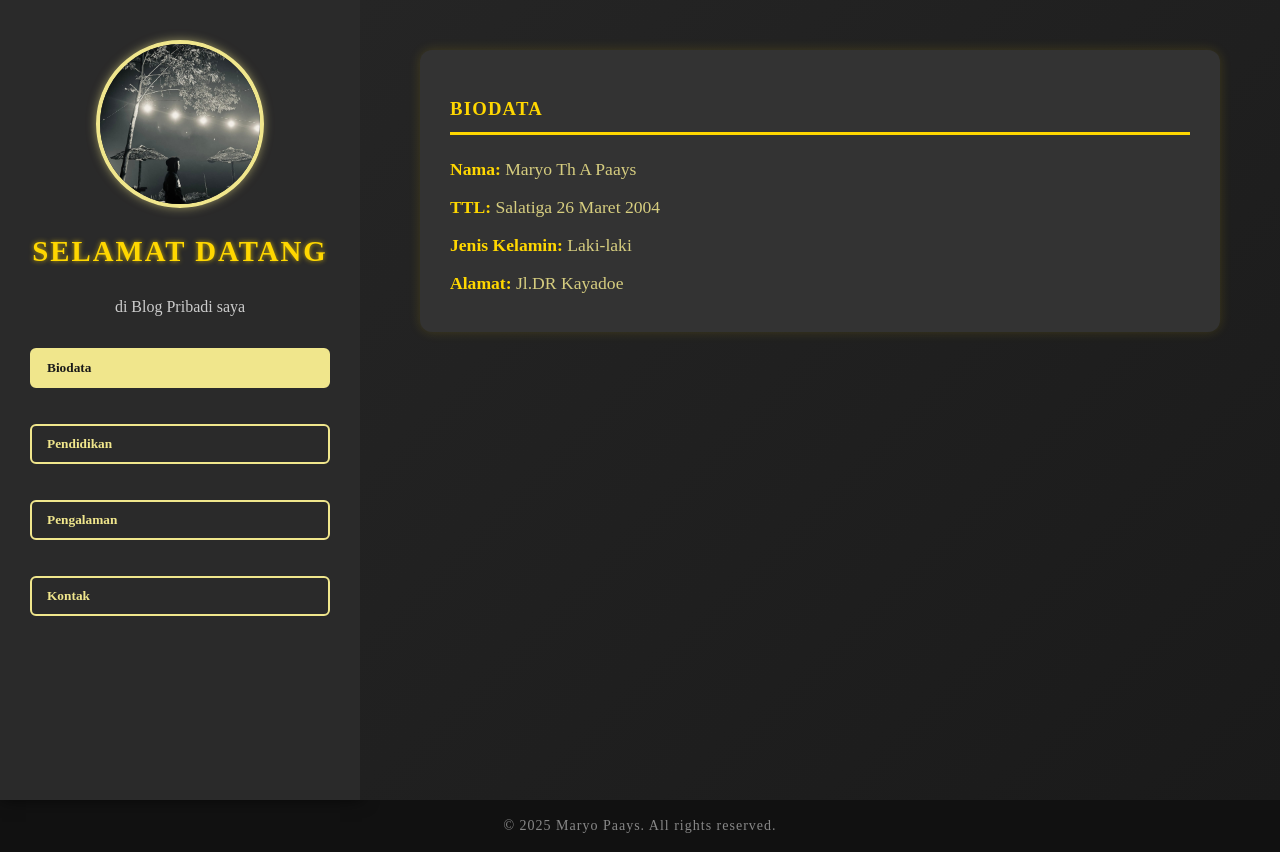
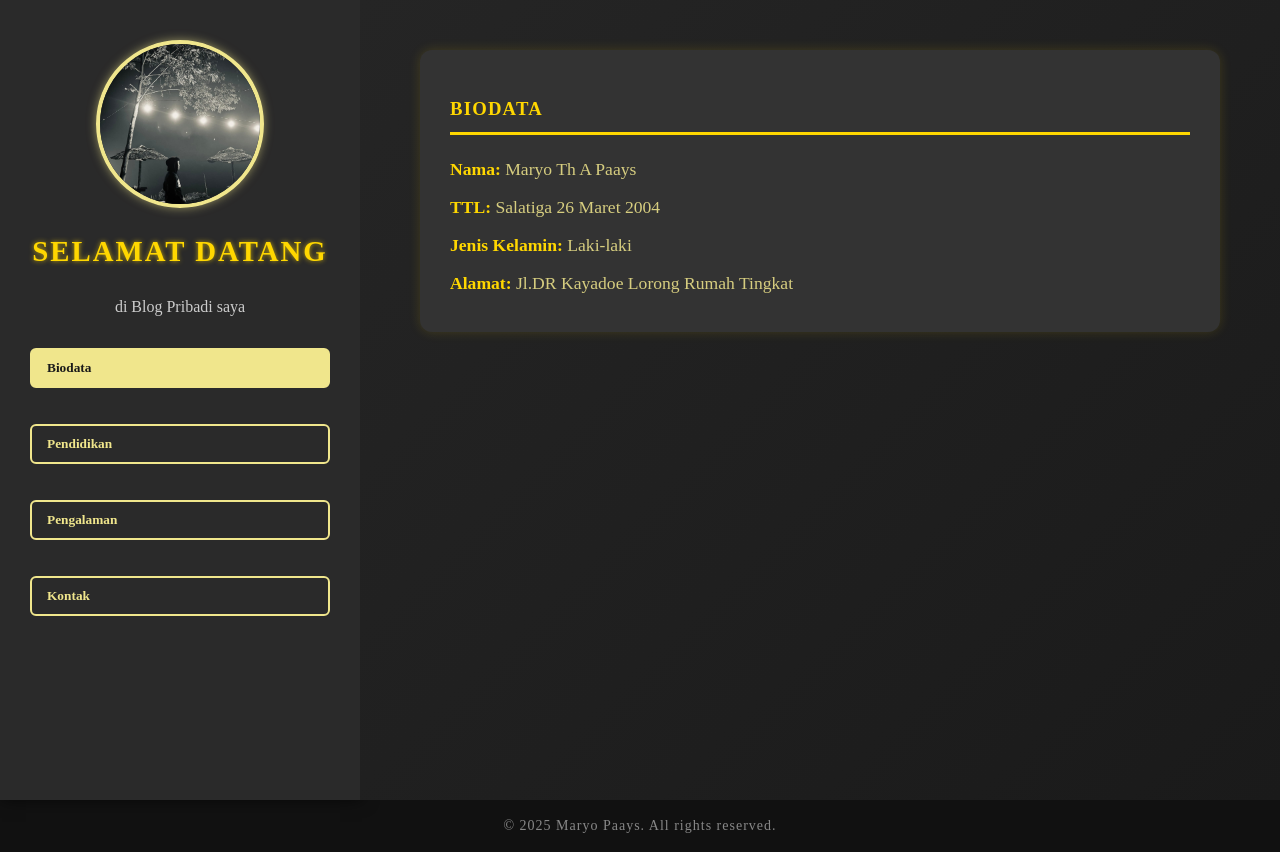
Before and after one commit to maryopaays/Maryo, a plain HTML site: page index.html in a window 1280 px wide. Drawn offline with Linux system fonts and the light colour scheme.

Commit message:
Update index.html

```diff
--- a/index.html
+++ b/index.html
@@ -24,7 +24,7 @@
         <p><strong>Nama:</strong> Maryo Th A Paays</p>
         <p><strong>TTL:</strong> Salatiga 26 Maret 2004</p>
         <p><strong>Jenis Kelamin:</strong> Laki-laki</p>
-        <p><strong>Alamat:</strong> Jl.DR Kayadoe</p>
+        <p><strong>Alamat:</strong> Jl.DR Kayadoe Lorong Rumah Tingkat</p>
       </section>
 
       <section id="pendidikan">
```
